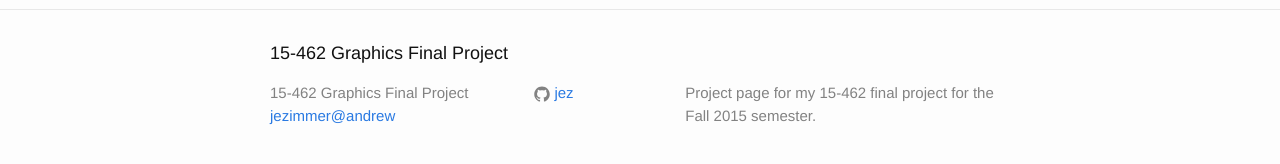
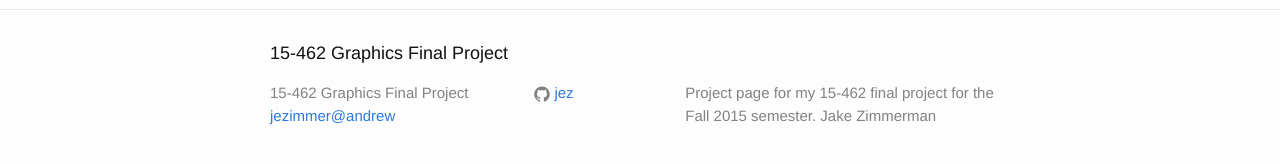
Before and after one commit to jez/graphics-final, a Jekyll site: the page built from index.html, in a window 1280 px wide. Shown: the part 713-877 px from the top of the page. Built offline with Jekyll 4.4.1, drawn with Linux system fonts in a browser that asks for light colours; Markdown is read by kramdown in place of the engine named in the settings.

Commit message:
Add name to description

```diff
--- a/_config.yml
+++ b/_config.yml
@@ -3,6 +3,8 @@ title: 15-462 Graphics Final Project
 email: jezimmer@andrew
 description: > # this means to ignore newlines until "baseurl:"
   Project page for my 15-462 final project for the Fall 2015 semester.
+
+  Jake Zimmerman
 baseurl: "/graphics-final" # the subpath of your site, e.g. /blog/
 url: "https://jez.io" # the base hostname & protocol for your site
 
```
